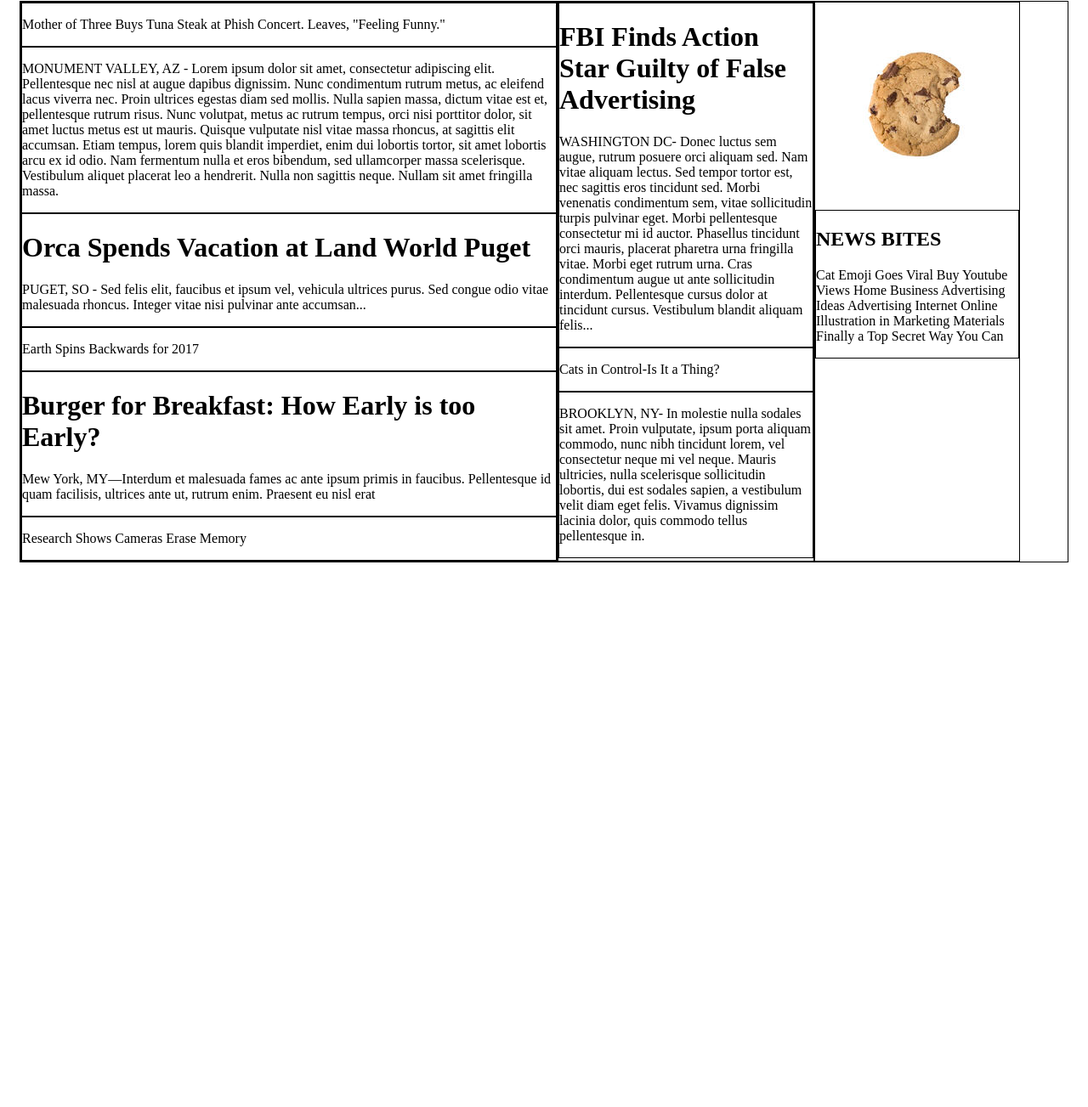
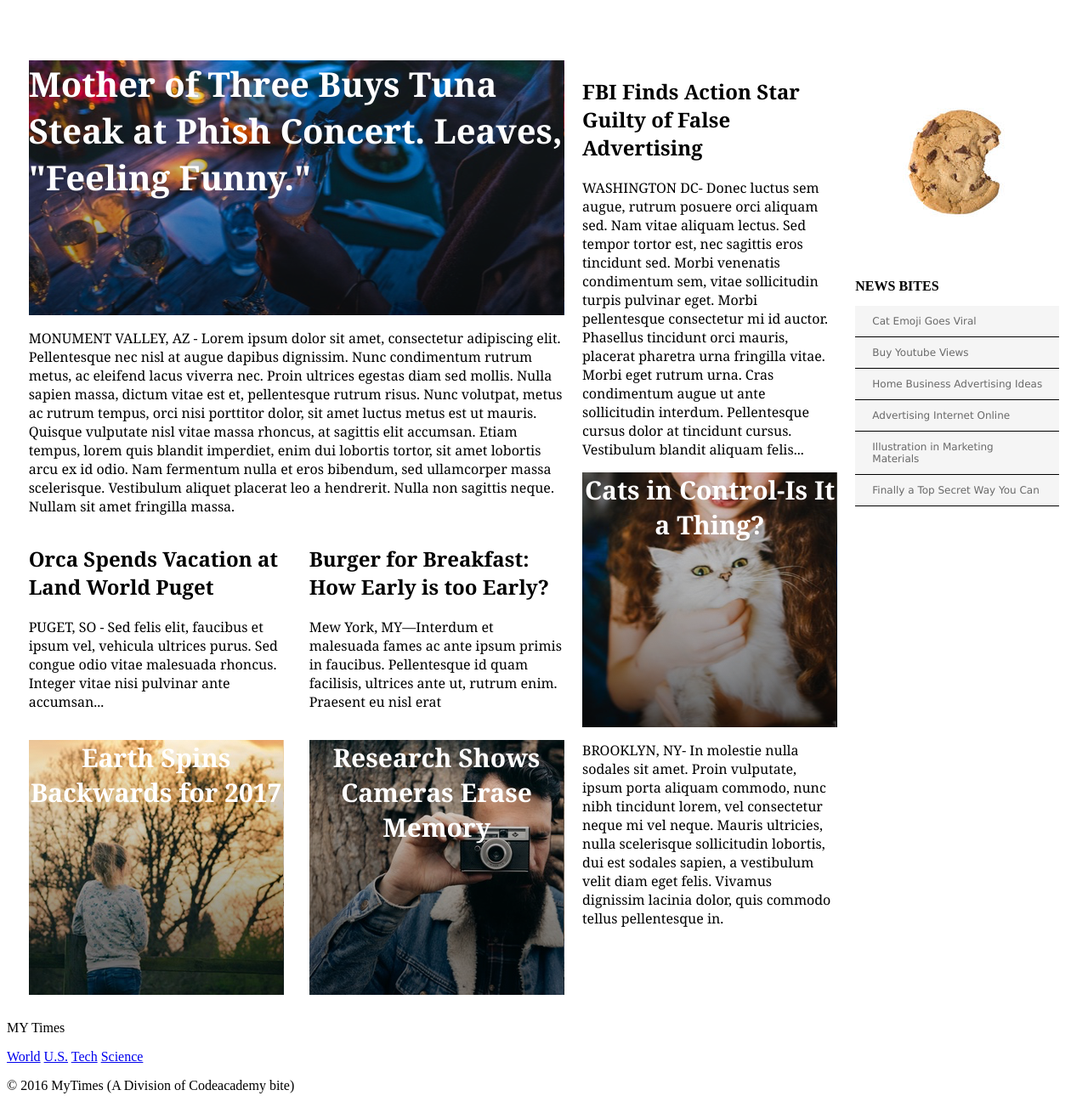
Before and after one commit to alexISonFIRE07/times, a plain HTML site: page index.html in a window 1280 px wide. Shown: the part 88-1391 px from the top of the page at 85% size. Before the commit the page ends 800 px from the top, so only its background shows below. Drawn offline with Linux system fonts and the light colour scheme.

Commit message:
add most of style. fomat looks right

```diff
--- a/index.html
+++ b/index.html
@@ -9,7 +9,7 @@
 
     <!-- Header /-->
 
-    <div class="header">
+    <header>
       <div class="logo">
         <img src="./resources/images/logo.jpg" alt="My logo">
         <p>My Times</p>
@@ -22,54 +22,73 @@
           <span class="button"> <a href="#Science">Science</a></span>
         </nav>
       </div>
-    </div>
+    </header>
 
 <!-- Main content -->
 
     <div class="maincontent">
       <div class="column large">
-        <div class="image1">
-          <p>Mother of Three Buys Tuna Steak at Phish Concert. Leaves, "Feeling Funny."</p>
+        <div class="headerimage">
+          <span>Mother of Three Buys Tuna Steak at Phish Concert. Leaves, "Feeling Funny."</span>
         </div>
-        <div class="story1">
+        <div class="story main">
           <p>MONUMENT VALLEY, AZ - Lorem ipsum dolor sit amet, consectetur adipiscing elit. Pellentesque nec nisl at augue dapibus dignissim. Nunc condimentum rutrum metus, ac eleifend lacus viverra nec. Proin ultrices egestas diam sed mollis. Nulla sapien massa, dictum vitae est et, pellentesque rutrum risus. Nunc volutpat, metus ac rutrum tempus, orci nisi porttitor dolor, sit amet luctus metus est ut mauris. Quisque vulputate nisl vitae massa rhoncus, at sagittis elit accumsan. Etiam tempus, lorem quis blandit imperdiet, enim dui lobortis tortor, sit amet lobortis arcu ex id odio. Nam fermentum nulla et eros bibendum, sed ullamcorper massa scelerisque. Vestibulum aliquet placerat leo a hendrerit. Nulla non sagittis neque. Nullam sit amet fringilla massa.</p>
         </div>
-        <div class="story2">
-          <h1>Orca Spends Vacation at Land World Puget</h1>
-          <p>PUGET, SO - Sed felis elit, faucibus et ipsum vel, vehicula ultrices purus. Sed congue odio vitae malesuada rhoncus. Integer vitae nisi pulvinar ante accumsan...</p>
-        </div>
-        <div class="image1">
-          <p>Earth Spins Backwards for 2017</p>
-        </div>
-        <div class="story2">
-          <h1>Burger for Breakfast: How Early is too Early?</h1>
-          <p>Mew York, MY—Interdum et malesuada fames ac ante ipsum primis in faucibus. Pellentesque id quam facilisis, ultrices ante ut, rutrum enim. Praesent eu nisl erat</p>
-        </div>
-        <div class="image1">
-          <p>Research Shows Cameras Erase Memory</p>
+        <div class="storycolumn ">
+          <div class="column">
+            <div class="story one">
+              <h2>Orca Spends Vacation at Land World Puget</h2>
+              <p>PUGET, SO - Sed felis elit, faucibus et ipsum vel, vehicula ultrices purus. Sed congue odio vitae malesuada rhoncus. Integer vitae nisi pulvinar ante accumsan...</p>
+            </div>
+            <div class="image one">
+              <span>Earth Spins Backwards for 2017</span>
+            </div>
+          </div>
+          <div class="column">
+            <div class="story two">
+              <h2>Burger for Breakfast: How Early is too Early?</h2>
+              <p>Mew York, MY—Interdum et malesuada fames ac ante ipsum primis in faucibus. Pellentesque id quam facilisis, ultrices ante ut, rutrum enim. Praesent eu nisl erat</p>
+            </div>
+            <div class="image two">
+              <span>Research Shows Cameras Erase Memory</span>
+            </div>
+          </div>
         </div>
       </div>
       <div class="column medium">
-        <div class="story2">
-          <h1>FBI Finds Action Star Guilty of False Advertising</h1>
+        <div class="story four">
+          <h2>FBI Finds Action Star Guilty of False Advertising</h2>
           <p>WASHINGTON DC- Donec luctus sem augue, rutrum posuere orci aliquam sed. Nam vitae aliquam lectus. Sed tempor tortor est, nec sagittis eros tincidunt sed. Morbi venenatis condimentum sem, vitae sollicitudin turpis pulvinar eget. Morbi pellentesque consectetur mi id auctor. Phasellus tincidunt orci mauris, placerat pharetra urna fringilla vitae. Morbi eget rutrum urna. Cras condimentum augue ut ante sollicitudin interdum. Pellentesque cursus dolor at tincidunt cursus. Vestibulum blandit aliquam felis...</p>
         </div>
-        <div class="image1">
-          <p>Cats in Control-Is It a Thing?</p>
+        <div class="image three">
+          <span>Cats in Control-Is It a Thing?</span>
         </div>
-        <div class="story1">
+        <div class="story five">
           <p>BROOKLYN, NY- In molestie nulla sodales sit amet. Proin vulputate, ipsum porta aliquam commodo, nunc nibh tincidunt lorem, vel consectetur neque mi vel neque. Mauris ultricies, nulla scelerisque sollicitudin lobortis, dui est sodales sapien, a vestibulum velit diam eget felis. Vivamus dignissim lacinia dolor, quis commodo tellus pellentesque in.</p>
         </div>
       </div>
       <div class="column small">
-        <div class="image2">
+        <div class="image cookie">
           <img src="./resources/images/cookie.png" alt="chocolate chip cookie">
         </div>
         <div class="newsbites">
           <h2>NEWS BITES</h2>
-          <p>Cat Emoji Goes Viral Buy Youtube Views Home Business Advertising Ideas Advertising Internet Online Illustration in Marketing Materials Finally a Top Secret Way You Can</p>
+          <p>Cat Emoji Goes Viral</p>
+          <p>Buy Youtube Views</p>
+          <p>Home Business Advertising Ideas </p>
+          <p>Advertising Internet Online</p>
+          <p>Illustration in Marketing Materials</p>
+          <p>Finally a Top Secret Way You Can</p>
         </div>
       </div>
     </div>
+    <footer>
+      <p>MY Times</p>
+      <a href="#">World</a>
+      <a href="#">U.S.</a>
+      <a href="#">Tech</a>
+      <a href="#">Science</a>
+      <p>&copy; 2016 MyTimes (A Division of Codeacademy bite)</p>
+    </footer>
   </body>
 </html>
--- a/resources/style.css
+++ b/resources/style.css
@@ -1,6 +1,6 @@
 /* header style */
 
-.header{
+header{
   font-family: verdana;
   font-size: 14px;
   font-weight: bold;
@@ -8,9 +8,10 @@
   width: 100%;
   justify-content: space-between;
   border-bottom: 1px solid black;
+  background-color: white;
 }
 
-.header,.logo {
+header.logo {
   color: mediumaquamarine;
 }
 
@@ -34,45 +35,124 @@
 
 .maincontent {
   display: flex;
-  border: 1px solid black;
-  margin: 20px 15px;
+  justify-content: space-around;
+
+  margin: 80px 15px 20px 15px;
 }
+
+
+/* colums */
 
 .column.large {
   display: flex;
-  border: 1px solid black;
   width: 630px;
   flex-direction: column;
+  margin: 10px;
 }
 
 .column.medium {
   display: flex;
-  border: 1px solid black;
   width: 300px;
   flex-direction: column;
+  margin: 10px;
 }
 
 .column.small {
   display: flex;
-  border: 1px solid black;
   width: 240px;
   flex-direction: column;
+  margin: 10px;
 }
 
-.image1 {
-  border: 1px solid black;
-}
-.newsbites {
-  border: 1px solid black;
+/* image divs */
+
+.image {
+
 }
 
-.story1 {
-  border: 1px solid black;
+.headerimage {
+  display: flex;
+
+  background-image: url(./images/main.png);
+  font-family: Georgia;
+  font-weight: bold;
+  font-size: 40px;
+  color: white;
+  height: 300px;
+
 }
 
-.story2 {
-  border: 1px solid black;
+.image.one {
+  display: flex;
+  background-image: url(./images/fallstory.png);
+  font-family: Georgia;
+  font-weight: bold;
+  font-size: 30px;
+  color: white;
+  height: 300px;
+  text-align: center;
+
 }
-.image1 {
-  border: 1px solid black;
+ .image.two {
+   display: flex;
+   background-image: url(./images/hipster.png);
+   font-family: Georgia;
+   font-weight: bold;
+   font-size: 30px;
+   color: white;
+   height: 300px;
+   text-align: center;
+ }
+ .image.three {
+   display: flex;
+   background-image: url(./images/catlogo.png);
+   font-family: Georgia;
+   font-weight: bold;
+   font-size: 30px;
+   color: white;
+   height: 300px;
+   text-align: center;
+ }
+
+/* text divs  */
+
+.newsbites {
+
 }
+
+.story {
+  font-family: Georgia;
+  font-size: 16px;
+  color: black;
+  height: 250px;
+}
+.storycolumn {
+  display: flex;
+  justify-content: space-between;
+}
+.column {
+  display: flex;
+  flex-direction: column;
+  width: 300px;
+}
+.story.four{
+  height: auto;
+}
+.newsbites{
+  display: flex;
+  flex-direction: column;
+}
+.newsbites h2 {
+  font-size: 16px;
+  font-weight: bold;
+}
+
+.newsbites p{
+  background-color: WhiteSmoke;
+  font-family: Verdana;
+  font-size: 12px;
+  color: DimGray;
+  padding: 11px 20px;
+  margin: 0px;
+  border-bottom: 1px solid black;
+}
```
